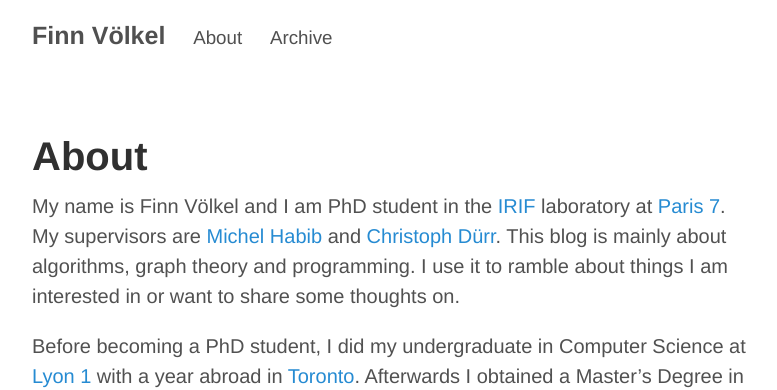
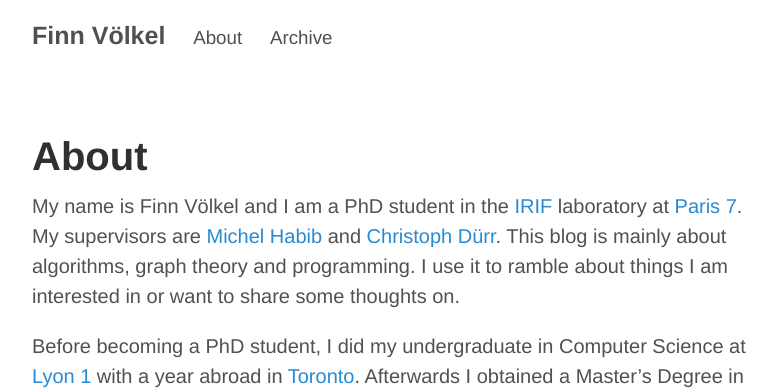
Before and after one commit to FiV0/FiV0.github.io, a Jekyll site: the page built from about.md, in a window 1280 px wide. Shown: the top 390 px of the page, without its empty margins (248-1025 px from the left). Built offline with Jekyll 4.4.1, drawn with Linux system fonts in a browser that asks for light colours.

Commit message:
some grammer

```diff
--- a/about.md
+++ b/about.md
@@ -3,7 +3,7 @@ layout: page
 title: About
 ---
 
-My name is Finn Völkel and I am PhD student in the [IRIF](https://www.irif.fr/) laboratory at [Paris 7](http://www.univ-paris-diderot.fr/sc/site.php?bc=accueil&np=accueil).
+My name is Finn Völkel and I am a PhD student in the [IRIF](https://www.irif.fr/) laboratory at [Paris 7](http://www.univ-paris-diderot.fr/sc/site.php?bc=accueil&np=accueil).
 My supervisors are [Michel Habib](https://www.irif.fr/~habib/) and [Christoph Dürr](http://www-desir.lip6.fr/~durrc/).
 This blog is mainly about algorithms, graph theory and programming. I use it to ramble about things I am interested in or want to share some thoughts on.
 
```
